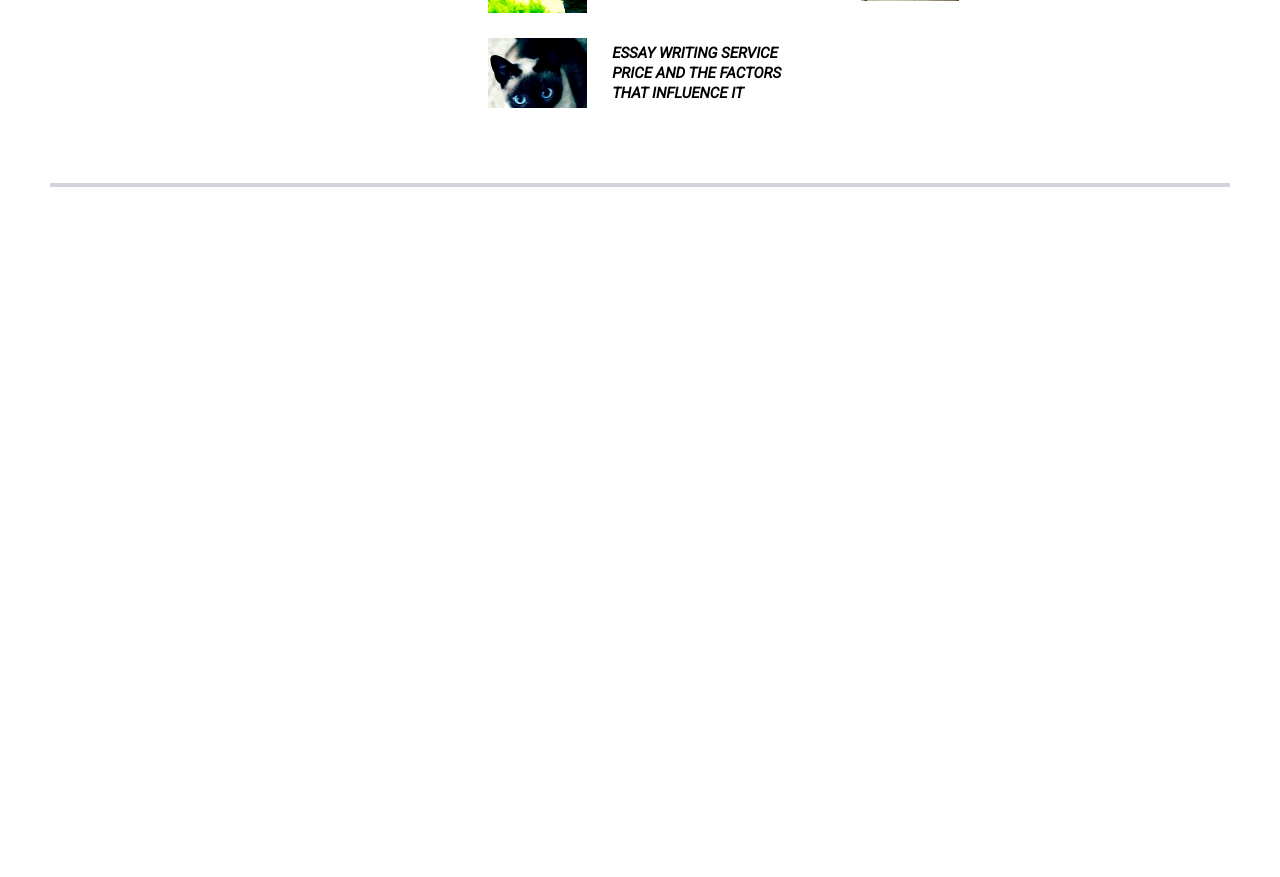
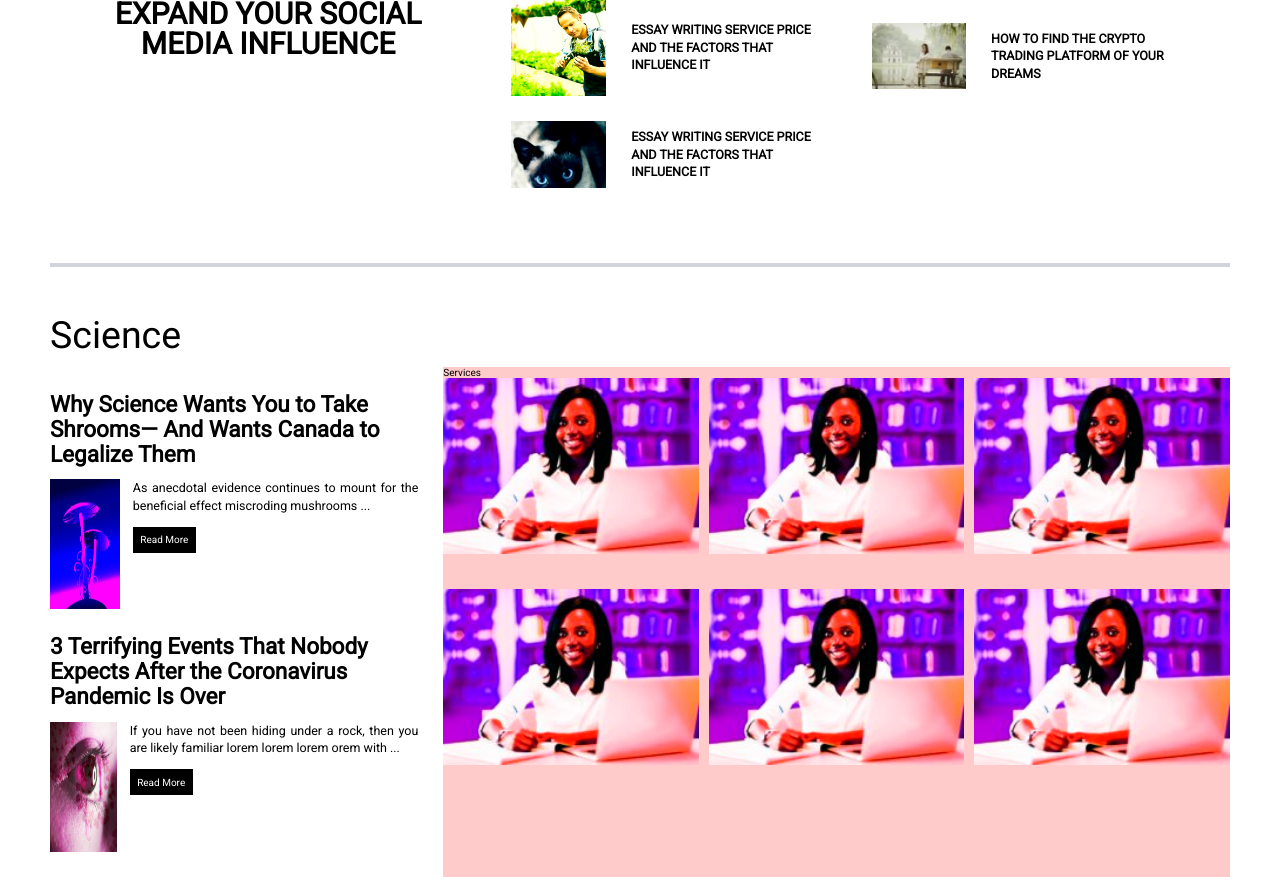
Before and after one commit to Akogwu24/clapway, a React (Create React App) app: page / in a window 1280 px wide. Shown: the part 660-1537 px from the top of the page. Before the commit the page ends 897 px from the top, so only its background shows below. Built offline with nearby package versions, Linux system fonts and the light colour scheme.

Commit message:
science component complete

```diff
--- a/src/App.css
+++ b/src/App.css
@@ -1,4 +1,4 @@
-@import url('https://fonts.googleapis.com/css2?family=Fira+Sans:ital,wght@1,700&family=Open+Sans&family=Roboto:ital@1&display=swap');
+@import url('https://fonts.googleapis.com/css2?family=Fira+Sans:ital,wght@1,700&family=Open+Sans&family=Roboto:@1&display=swap');
 
 * {
   margin: 0;
@@ -11,6 +11,7 @@ html {
 }
 nav {
   font-size: 1.8rem;
+  font-style: italic;
 }
 li {
   list-style-type: none;
--- /dev/null
+++ b/src/components/Services.jsx
@@ -0,0 +1,20 @@
+import React from 'react';
+import Card from './common/Card';
+import writer from '../assets/images/writer.jpg';
+
+const Services = () => {
+  const cardComponents = [1, 2, 3, 4, 5, 6];
+
+  return (
+    <div className=''>
+      <h2>Services</h2>
+      <main className='grid grid-cols-3 gap-4'>
+        {cardComponents.map((cardComponent) => (
+          <Card img={writer} />
+        ))}
+      </main>
+    </div>
+  );
+};
+
+export default Services;
--- /dev/null
+++ b/src/components/common/ReadMoreCard.jsx
@@ -0,0 +1,27 @@
+import React from 'react';
+
+const ReadMoreCard = ({ header, brief, img }) => {
+  return (
+    <div className='mr-10 my-10'>
+      <div className='mb-5'>
+        <h2 className='text-4xl font-bold'>{header}</h2>
+      </div>
+      <div className='flex justify-between'>
+        <div className=''>
+          <img src={img} alt='' className='w-full h-52' />
+        </div>
+        <div className='ml-5'>
+          <p className='text-xl text-justify '>{brief}</p>
+          <button
+            type='button'
+            className='bg-black text-white p-3 mt-5 hover:bg-gray-800'
+          >
+            Read More
+          </button>
+        </div>
+      </div>
+    </div>
+  );
+};
+
+export default ReadMoreCard;
--- a/src/components/common/SmallCard.jsx
+++ b/src/components/common/SmallCard.jsx
@@ -7,7 +7,7 @@ const SmallCard = ({ smallImg, smallText, imgstyle }) => {
         <img src={smallImg} alt='writer' className={imgstyle} />
       </div>
       <div className='ml-10 sm:w-full '>
-        <h4 className='text-xl font-bold hover:text-red-500 sm:text-2xl'>
+        <h4 className='text-xl font-bold hover:text-red-500 md:text-xl'>
           {smallText}
         </h4>
       </div>
--- a/src/layout/Header.jsx
+++ b/src/layout/Header.jsx
@@ -9,7 +9,7 @@ import { IconContext } from 'react-icons';
 
 const Header = () => {
   const [click, setClick] = useState(false);
-  const [navDisplay, setNavDisplay] = useState();
+  const [navDisplay, setNavDisplay] = useState('hidden');
 
   const handleClick = () => {
     setClick(!click);
@@ -22,9 +22,9 @@ const Header = () => {
         <div className='flex justify-between my-10 md:justify-start'>
           <div onClick={handleClick}>
             {click ? (
+              <GiHamburgerMenu className='md:hidden' />
+            ) : (
               <FaTimes className='md:hidden' />
-            ) : (
-              <GiHamburgerMenu className='md:hidden' />
             )}
           </div>
           <Logo className='mr-0' />
--- /dev/null
+++ b/src/layout/ScienceServices.jsx
@@ -0,0 +1,37 @@
+import React from 'react';
+import ReadMoreCard from '../components/common/ReadMoreCard';
+import Services from '../components/Services';
+
+import shroom from '../assets/images/Shrooms.jpg';
+import eye from '../assets/images/teary-eye.jpg';
+
+const ScienceSection = ({ topHeading }) => {
+  return (
+    <>
+      <div className=''>
+        <h1 className='text-6xl mb-5'>{topHeading}</h1>
+      </div>
+
+      <section className='md:flex'>
+        <aside className='w-1/3'>
+          <ReadMoreCard
+            header='Why Science Wants You to Take Shrooms— And Wants Canada to Legalize Them'
+            brief='As anecdotal evidence continues to mount for the beneficial effect miscroding mushrooms ...'
+            img={shroom}
+          />
+          <ReadMoreCard
+            header='3 Terrifying Events That Nobody Expects After the Coronavirus Pandemic Is Over'
+            brief='
+            If you have not been hiding under a rock, then you are likely familiar lorem lorem lorem orem with ...'
+            img={eye}
+          />
+        </aside>
+        <div className=' bg-red-200 w-2/3'>
+          <Services />
+        </div>
+      </section>
+    </>
+  );
+};
+
+export default ScienceSection;
--- a/src/pages/Home.jsx
+++ b/src/pages/Home.jsx
@@ -1,10 +1,12 @@
 import React from 'react';
 import Header from '../layout/Header';
+import ScienceSection from '../layout/ScienceServices';
 
 const Home = () => {
   return (
     <div className='container md:px-20 mx-auto'>
       <Header />
+      <ScienceSection topHeading='Science' />
     </div>
   );
 };
```
Also changed, not shown: src/assets/images/Shrooms2.jpg (renamed from src/assets/images/12.-Shrooms-1-100x70.jpg), 1 other file (tests, documents, lock files or other folders).
